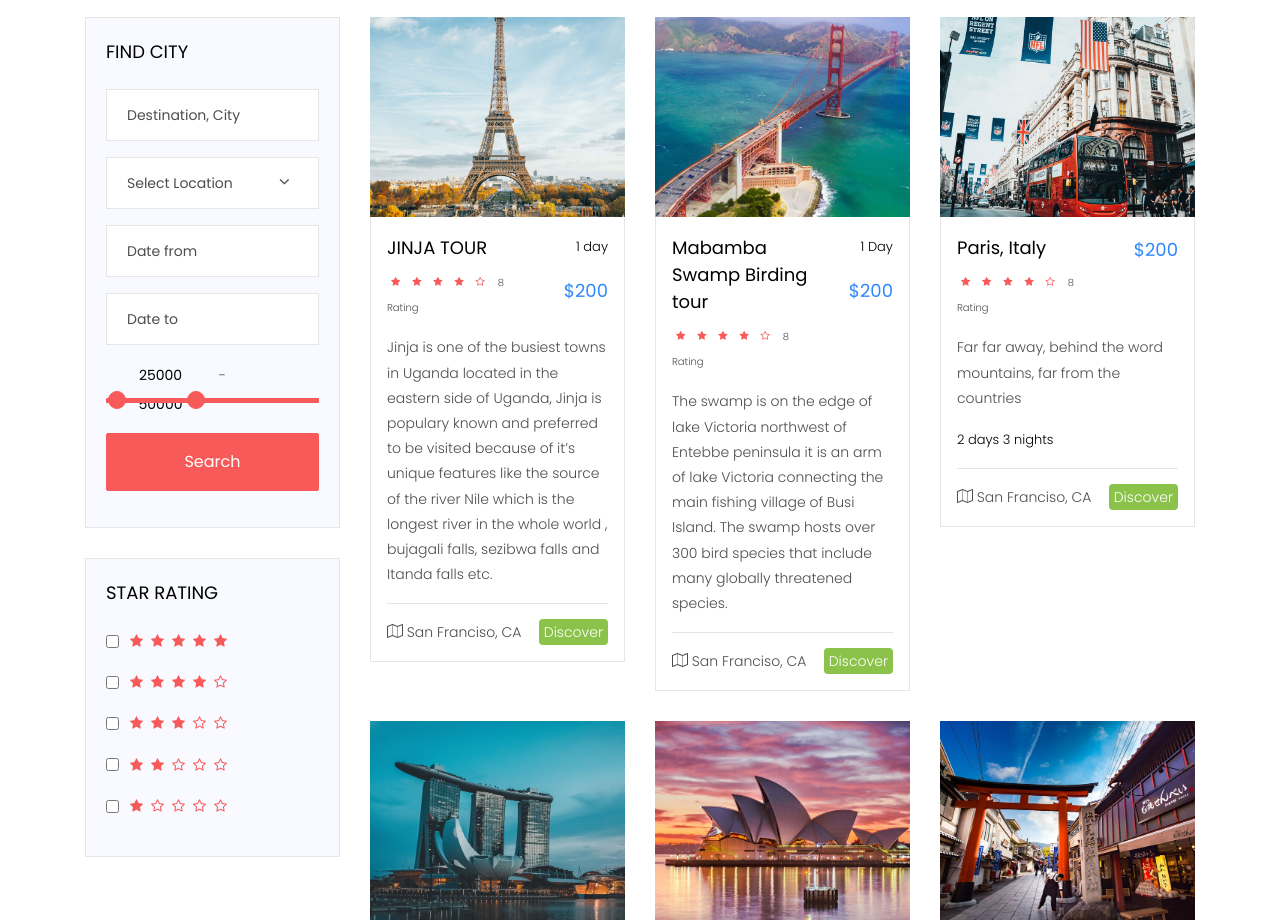
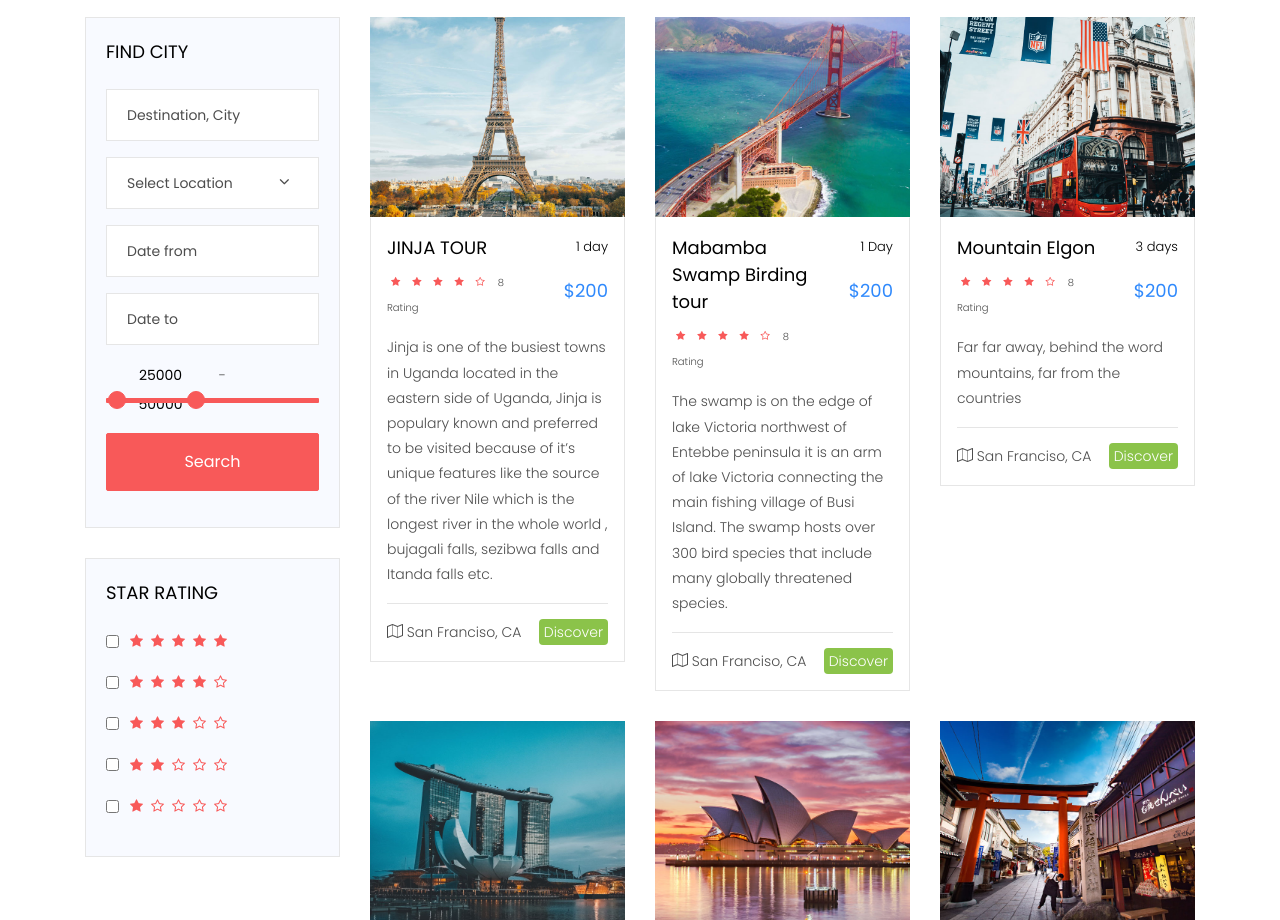
Before and after one commit to elywin/BigBoyzTourz, a Django app: page /tour in a window 1280 px wide. Shown: the part 867-1787 px from the top of the page. Run offline with Django 3.2, Linux system fonts and the light colour scheme; some libraries are stand-ins or nearby versions; some web fonts are replaced.

Commit message:
add card for second destination, mountain elgon

```diff
--- a/templates/tour.html
+++ b/templates/tour.html
@@ -226,7 +226,7 @@
 		    			</div>
 		    			<div class="col-md-4 ftco-animate">
 		    				<div class="destination">
-		    					<a href="#" class="img img-2 d-flex justify-content-center align-items-center" style="background-image: url(images/destination-3.jpg);">
+		    					<a href="#" class="img img-2 d-flex justify-content-center align-items-center" style="background-image: url('{% static "images/destination-3.jpg" %}');">
 		    						<div class="icon d-flex justify-content-center align-items-center">
     							<span class="icon-search2"></span>
     						</div>
@@ -234,7 +234,7 @@
 		    					<div class="text p-3">
 		    						<div class="d-flex">
 		    							<div class="one">
-				    						<h3><a href="#">Paris, Italy</a></h3>
+				    						<h3><a href="#">Mountain Elgon</a></h3>
 				    						<p class="rate">
 				    							<i class="icon-star"></i>
 				    							<i class="icon-star"></i>
@@ -245,11 +245,12 @@
 				    						</p>
 			    						</div>
 			    						<div class="two">
+											<p class="days"><span>3 days</span></p>
+
 			    							<span class="price">$200</span>
 		    							</div>
 		    						</div>
 		    						<p>Far far away, behind the word mountains, far from the countries</p>
-		    						<p class="days"><span>2 days 3 nights</span></p>
 		    						<hr>
 		    						<p class="bottom-area d-flex">
 		    							<span><i class="icon-map-o"></i> San Franciso, CA</span>
```
